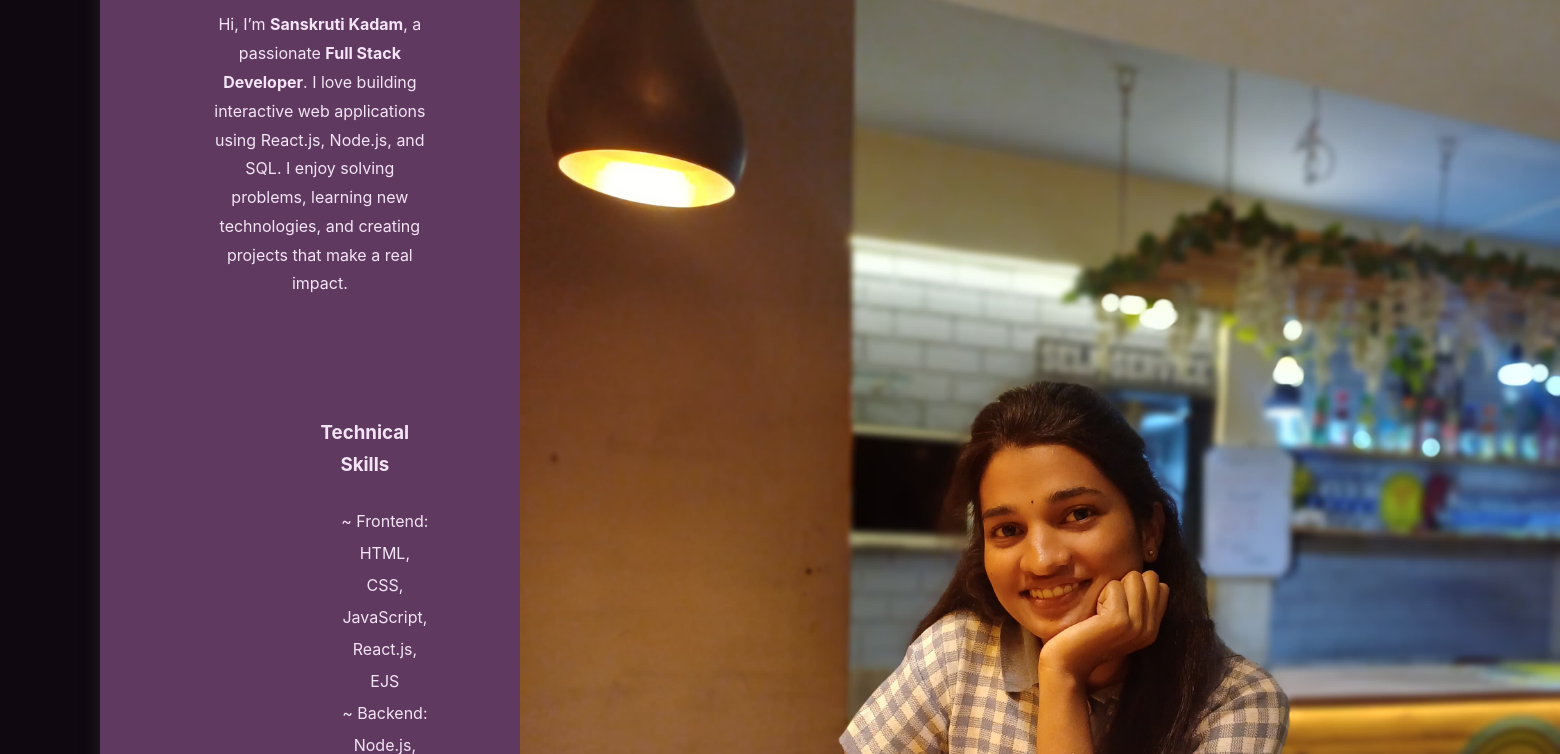
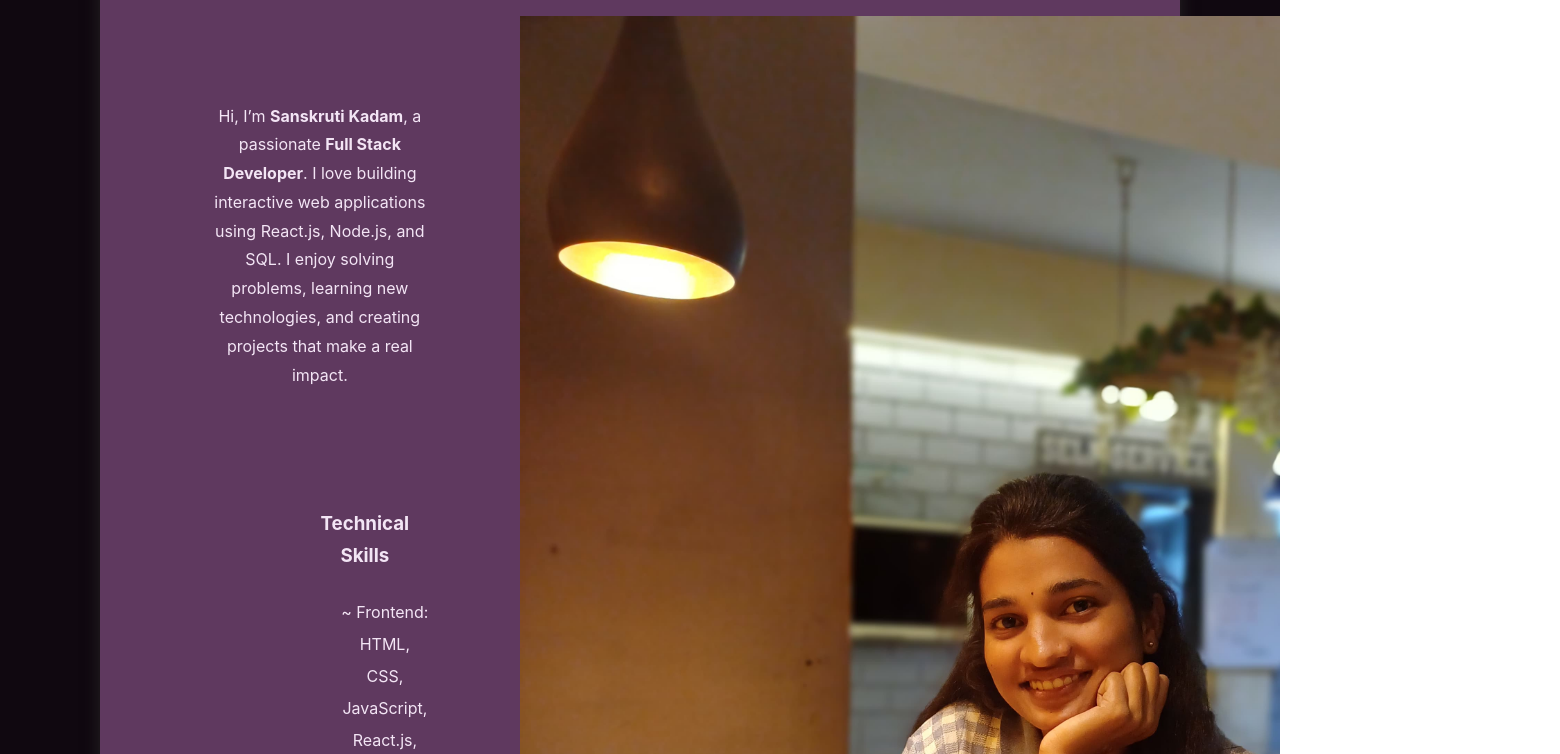
Before and after one commit to sanskruti7400/Portfolio-React, a React (Create React App) app: page / in a window 1280 px wide. Shown: the part 2063-2817 px from the top of the page, 1560 px wide, since content can reach past the window. Built offline with nearby package versions, Linux system fonts and the light colour scheme.

Commit message:
Removed horizontal scroll issue

```diff
--- a/src/App.css
+++ b/src/App.css
@@ -487,3 +487,40 @@
     font-size: 1.5rem;
   }
 }
+
+/* ✅ Prevent any horizontal scroll or extra white space */
+html, body {
+  width: 100%;
+  overflow-x: hidden;
+  margin: 0;
+  padding: 0;
+}
+
+/* ✅ Make all sections fit inside viewport */
+section, div {
+  max-width: 100%;
+  box-sizing: border-box;
+}
+
+/* ✅ Optional safety for images and videos */
+img, video {
+  max-width: 100%;
+  height: auto;
+  display: block;
+}
+
+/* ✅ Fix specific paddings that may still push width */
+.home-text {
+  padding-left: 100px;
+  padding-right: 30px;
+}
+
+@media (max-width: 1024px) {
+  .home-text {
+    padding-left: 30px;
+    padding-right: 30px;
+  }
+  .initiatives, .about, .contact {
+    padding: 60px 30px;
+  }
+}
```
